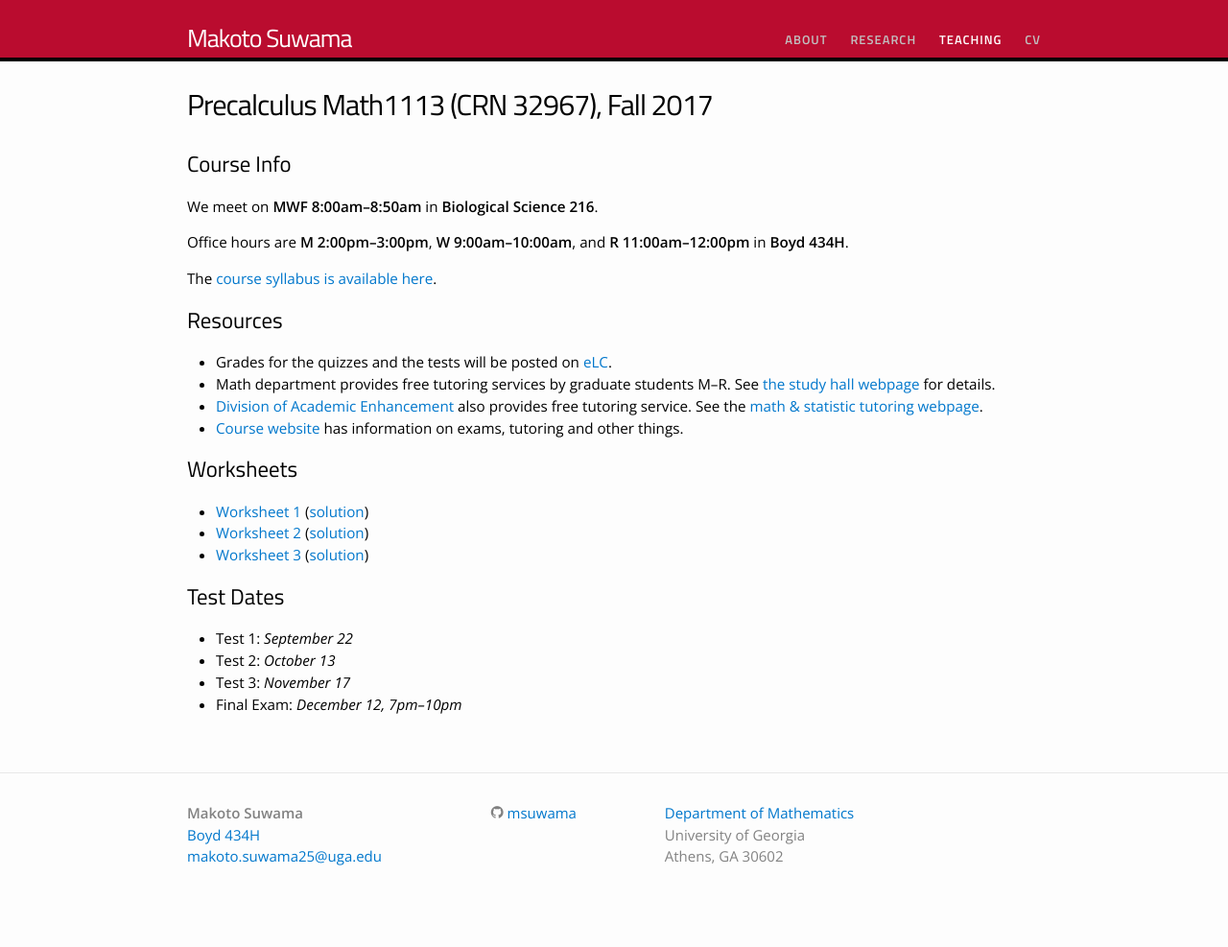
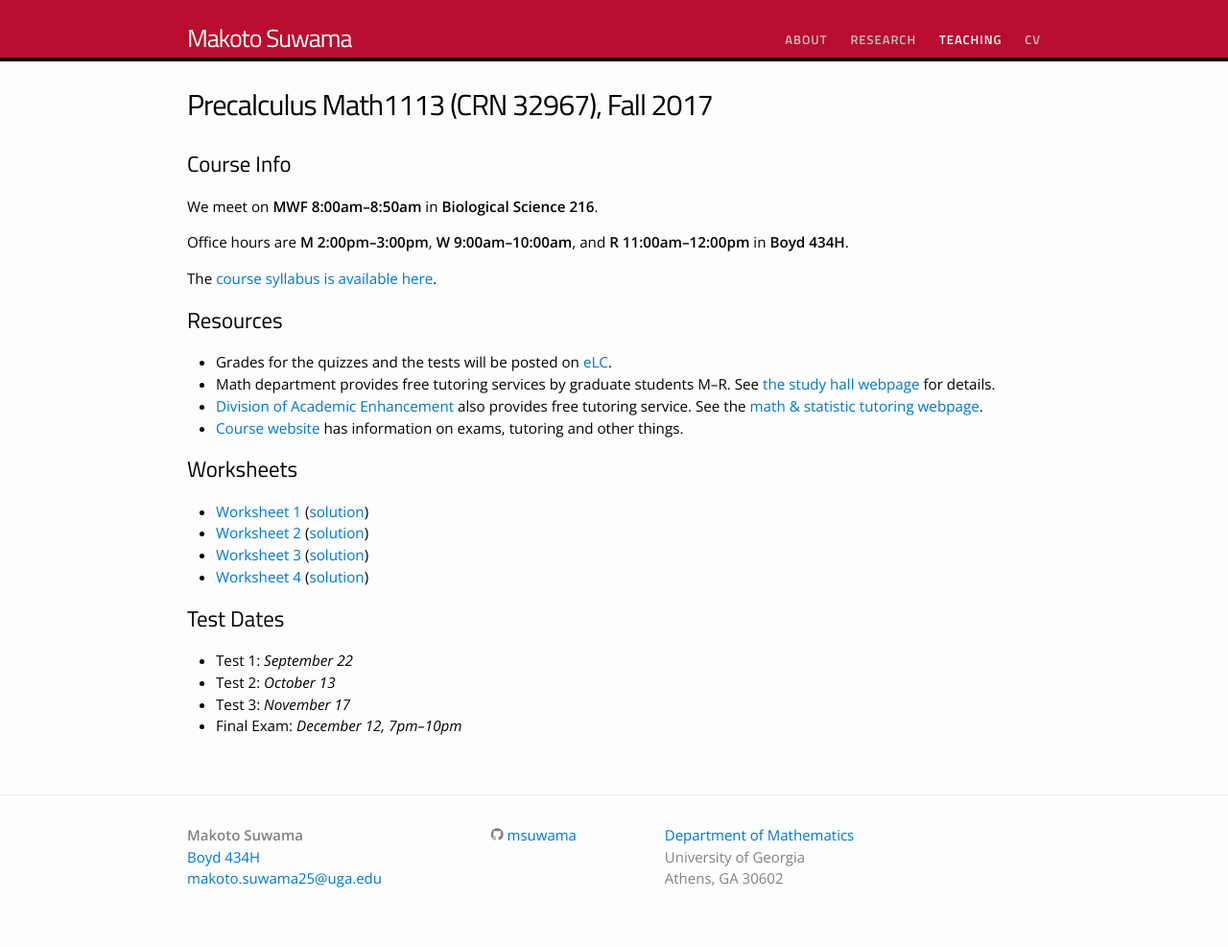
Before and after one commit to msuwama/oldwebsite, a Jekyll site: the page built from teaching/2017F-1113.md, in a window 1280 px wide. Shown: the whole page at 96% size. Built offline with Jekyll 4.4.1, drawn with Linux system fonts in a browser that asks for light colours; some web fonts are replaced; before the commit the page ends 964 px from its top, so only the background shows below that.

Commit message:
fixed w4 link

```diff
--- a/teaching/2017F-1113.md
+++ b/teaching/2017F-1113.md
@@ -21,6 +21,7 @@ The [course syllabus is available here](/static/2017F-1113/syllabus.pdf).
 + [Worksheet 1](/static/2017F-1113/w1.pdf) ([solution](/static/2017F-1113/w1sol.pdf))
 + [Worksheet 2](/static/2017F-1113/w2.pdf) ([solution](/static/2017F-1113/w2sol.pdf))
 + [Worksheet 3](/static/2017F-1113/w3.pdf) ([solution](/static/2017F-1113/w3sol.pdf))
++ [Worksheet 4](/static/2017F-1113/w4.pdf) ([solution](/static/2017F-1113/w4sol.pdf))
 
 ## Test Dates
 + Test 1: *September 22*
```
